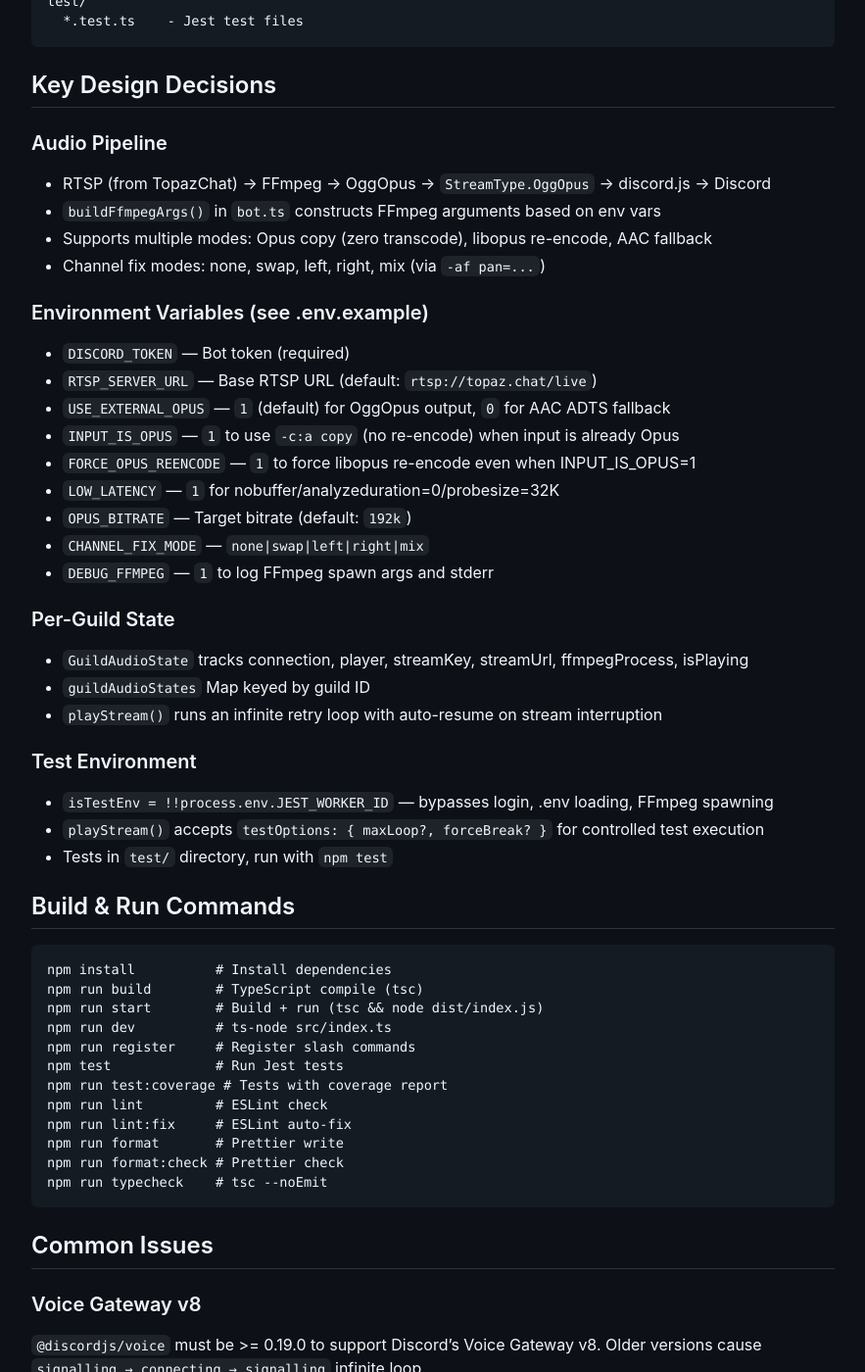
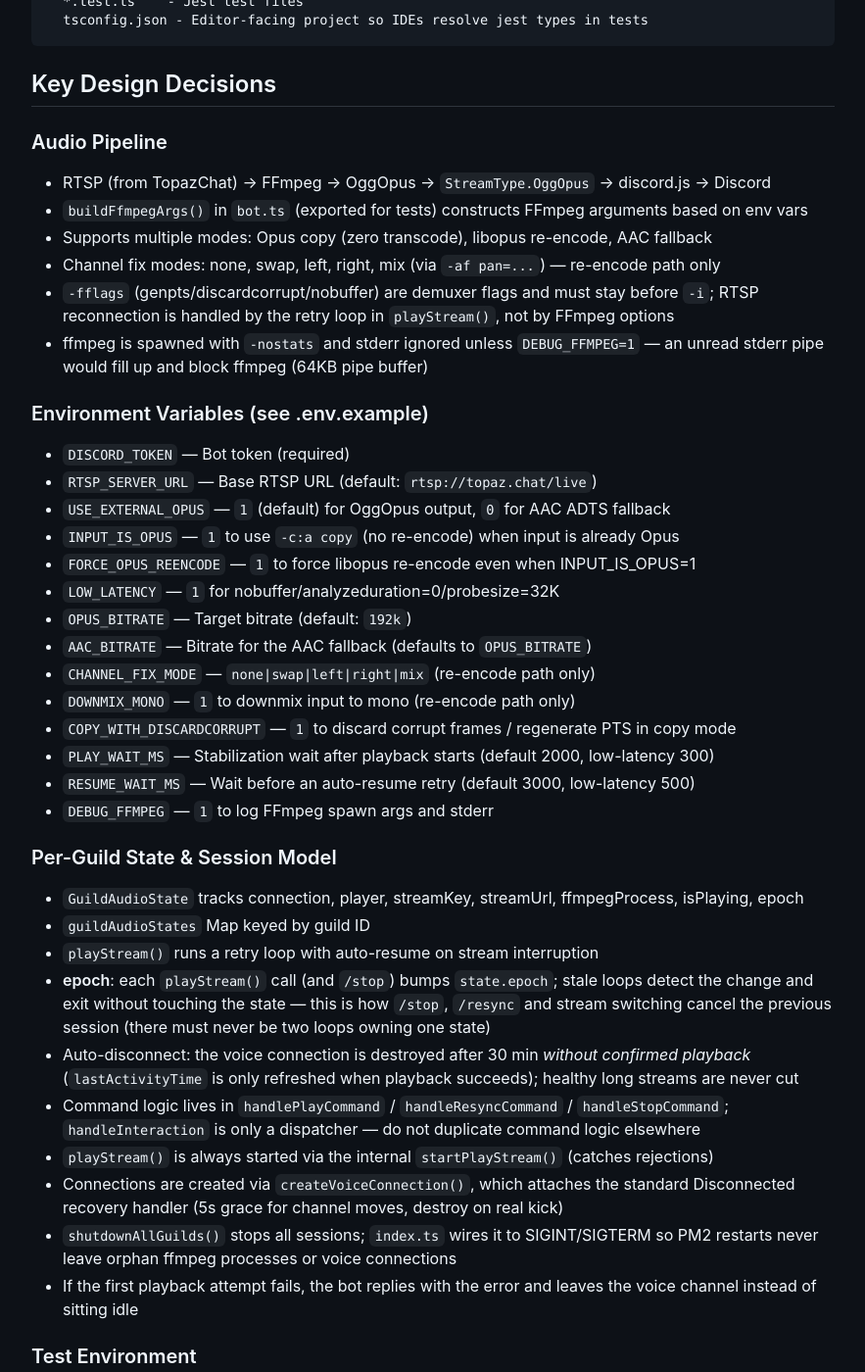
Before and after one commit to emerauda/TopazBot, a Jekyll site: the page built from CLAUDE.md, in a window 1280 px wide and 1400 px high, scrolled down 1155 px. Shown: the whole window at 98% size, without its empty margins (198-1081 px from the left). Built offline with Jekyll 4.4.1, drawn with Linux system fonts in a browser that asks for light colours; our own code applies the rules of GitHub Pages for plain Markdown files; some of the changed text lies outside the part shown.

Commit message:
docs: refresh documentation and CI for the current architecture
- Document playback behavior (auto-resume, 30-min auto-disconnect,
  stream switching, failure handling, graceful shutdown) and the
  optional /resync streamkey in both READMEs
- Update version tables, env var tables, and minimum npm version;
  point coverage links at Codecov; fix CONTRIBUTING links; describe
  the bot as optimized for TopazChat rather than exclusive to it
- Correct CLAUDE.md branch description (main is the multi-guild
  version) and document the session model and toolchain layout
- English-only repository policy except README-JP.md (.env.example,
  CONTRIBUTING.md, code comments)
- CI: run tests with coverage + Codecov upload in Node.js CI, switch
  to npm ci, drop Node 20 (engines >=22), add typecheck to the lint
  workflow, and enable weekly Dependabot updates

Co-Authored-By: Claude Fable 5 <noreply@anthropic.com>

````diff
--- a/CLAUDE.md
+++ b/CLAUDE.md
@@ -1,48 +1,54 @@
-# CLAUDE.md - AI Assistant Context for TopazBot (FetherBot branch)
+# CLAUDE.md - AI Assistant Context for TopazBot
 
 ## Project Overview
 
-TopazBot is a Discord bot that relays RTSP audio streams from TopazChat to Discord voice channels. This is the **FetherBot branch** — the multi-guild, slash-command version with comprehensive test coverage, linting, and modular architecture.
+TopazBot is a Discord bot that relays RTSP audio streams from TopazChat to Discord voice channels. This is the **main branch** — the multi-guild, slash-command version with comprehensive test coverage, linting, and modular architecture.
 
 ## Branch Architecture
 
-- **FetherBot branch** (this): Multi-guild support, slash commands (`/play`, `/resync`, `/stop`), Jest tests, ESLint + Prettier, modular `bot.ts` + `index.ts` + `register.ts`
-- **main branch**: Single-guild, hardcoded stream keys (`play1`–`play4`), auto-join via `voiceStateUpdate`, no tests — a separate deployment
+- **main branch** (this): Multi-guild support, slash commands (`/play`, `/resync`, `/stop`), Jest tests, ESLint + Prettier, modular `bot.ts` + `index.ts` + `register.ts`
+- **FetherBot branch**: Legacy single-guild version (v1.2.x) with hardcoded stream keys (`play1`–`play4`), auto-join via `voiceStateUpdate`, no tests — kept for a separate deployment, not the source of truth
 
 ## Tech Stack
 
 | Component | Version |
 |---|---|
 | Node.js | 22.x (.nvmrc: v22.17.0) |
-| TypeScript | ^5.9.3 (ES2020 / CommonJS) |
-| discord.js | ^14.25.1 |
+| TypeScript | ^6.0.3 (ES2020 / CommonJS) |
+| discord.js | ^14.26.5 |
 | @discordjs/voice | ^0.19.2 (Voice Gateway v8) |
 | @discordjs/opus | ^0.10.0 |
-| @snazzah/davey | ^0.1.10 (DAVE encryption) |
+| @snazzah/davey | ^0.1.12 (DAVE encryption) |
 | sodium-native | ^5.1.0 |
 | FFmpeg | system-installed (libopus required) |
-| Jest | ^30.2.0 (ts-jest) |
-| ESLint | ^9.37.0 (flat config) |
-| Prettier | ^3.6.2 |
+| Jest | ^30.4.2 (ts-jest) |
+| ESLint | ^10.7.0 (flat config) |
+| Prettier | ^3.9.5 |
 
 ## Project Structure
 
 ```
 src/
-  index.ts     - Entry point: Client setup, .env loading, event listeners, login
+  index.ts     - Entry point: Client setup, event listeners, login, graceful shutdown
   bot.ts       - Core logic: FFmpeg pipeline, playStream(), handleInteraction(), GuildAudioState
   register.ts  - Slash command registration script
+  env.ts       - Shared .env loader (no dotenv dependency)
 test/
   *.test.ts    - Jest test files
+  tsconfig.json - Editor-facing project so IDEs resolve jest types in tests
 ```
 
 ## Key Design Decisions
 
 ### Audio Pipeline
 - RTSP (from TopazChat) → FFmpeg → OggOpus → `StreamType.OggOpus` → discord.js → Discord
-- `buildFfmpegArgs()` in `bot.ts` constructs FFmpeg arguments based on env vars
+- `buildFfmpegArgs()` in `bot.ts` (exported for tests) constructs FFmpeg arguments based on env vars
 - Supports multiple modes: Opus copy (zero transcode), libopus re-encode, AAC fallback
-- Channel fix modes: none, swap, left, right, mix (via `-af pan=...`)
+- Channel fix modes: none, swap, left, right, mix (via `-af pan=...`) — re-encode path only
+- `-fflags` (genpts/discardcorrupt/nobuffer) are demuxer flags and must stay before `-i`;
+  RTSP reconnection is handled by the retry loop in `playStream()`, not by FFmpeg options
+- ffmpeg is spawned with `-nostats` and stderr ignored unless `DEBUG_FFMPEG=1` — an unread
+  stderr pipe would fill up and block ffmpeg (64KB pipe buffer)
 
 ### Environment Variables (see .env.example)
 - `DISCORD_TOKEN` — Bot token (required)
@@ -52,13 +58,32 @@ test/
 - `FORCE_OPUS_REENCODE` — `1` to force libopus re-encode even when INPUT_IS_OPUS=1
 - `LOW_LATENCY` — `1` for nobuffer/analyzeduration=0/probesize=32K
 - `OPUS_BITRATE` — Target bitrate (default: `192k`)
-- `CHANNEL_FIX_MODE` — `none|swap|left|right|mix`
+- `AAC_BITRATE` — Bitrate for the AAC fallback (defaults to `OPUS_BITRATE`)
+- `CHANNEL_FIX_MODE` — `none|swap|left|right|mix` (re-encode path only)
+- `DOWNMIX_MONO` — `1` to downmix input to mono (re-encode path only)
+- `COPY_WITH_DISCARDCORRUPT` — `1` to discard corrupt frames / regenerate PTS in copy mode
+- `PLAY_WAIT_MS` — Stabilization wait after playback starts (default 2000, low-latency 300)
+- `RESUME_WAIT_MS` — Wait before an auto-resume retry (default 3000, low-latency 500)
 - `DEBUG_FFMPEG` — `1` to log FFmpeg spawn args and stderr
 
-### Per-Guild State
-- `GuildAudioState` tracks connection, player, streamKey, streamUrl, ffmpegProcess, isPlaying
+### Per-Guild State & Session Model
+- `GuildAudioState` tracks connection, player, streamKey, streamUrl, ffmpegProcess, isPlaying, epoch
 - `guildAudioStates` Map keyed by guild ID
-- `playStream()` runs an infinite retry loop with auto-resume on stream interruption
+- `playStream()` runs a retry loop with auto-resume on stream interruption
+- **epoch**: each `playStream()` call (and `/stop`) bumps `state.epoch`; stale loops detect the
+  change and exit without touching the state — this is how `/stop`, `/resync` and stream
+  switching cancel the previous session (there must never be two loops owning one state)
+- Auto-disconnect: the voice connection is destroyed after 30 min *without confirmed playback*
+  (`lastActivityTime` is only refreshed when playback succeeds); healthy long streams are never cut
+- Command logic lives in `handlePlayCommand` / `handleResyncCommand` / `handleStopCommand`;
+  `handleInteraction` is only a dispatcher — do not duplicate command logic elsewhere
+- `playStream()` is always started via the internal `startPlayStream()` (catches rejections)
+- Connections are created via `createVoiceConnection()`, which attaches the standard
+  Disconnected recovery handler (5s grace for channel moves, destroy on real kick)
+- `shutdownAllGuilds()` stops all sessions; `index.ts` wires it to SIGINT/SIGTERM so
+  PM2 restarts never leave orphan ffmpeg processes or voice connections
+- If the first playback attempt fails, the bot replies with the error and leaves the
+  voice channel instead of sitting idle
 
 ### Test Environment
 - `isTestEnv = !!process.env.JEST_WORKER_ID` — bypasses login, .env loading, FFmpeg spawning
@@ -75,12 +100,15 @@ npm run dev          # ts-node src/index.ts
 npm run register     # Register slash commands
 npm test             # Run Jest tests
 npm run test:coverage # Tests with coverage report
-npm run lint         # ESLint check
-npm run lint:fix     # ESLint auto-fix
-npm run format       # Prettier write
-npm run format:check # Prettier check
-npm run typecheck    # tsc --noEmit
+npm run lint         # ESLint check (src + test)
+npm run lint:fix     # ESLint auto-fix (src + test)
+npm run format       # Prettier write (src + test)
+npm run format:check # Prettier check (src + test)
+npm run typecheck    # tsc --noEmit -p tsconfig.eslint.json (src + test + configs)
 ```
+
+Note: `tsconfig.json` is the build config (src only); `tsconfig.eslint.json` extends it to
+cover tests and config files for linting/type-checking.
 
 ## Common Issues
 
@@ -91,12 +119,12 @@ npm run typecheck    # tsc --noEmit
 FFmpeg must have `libopus` encoder. Verify: `ffmpeg -encoders 2>/dev/null | grep libopus`
 
 ### DAVE Encryption
-Discord requires DAVE (Discord Audio Video Encryption). `@snazzah/davey` ^0.1.10 provides this.
+Discord requires DAVE (Discord Audio Video Encryption). `@snazzah/davey` ^0.1.12 provides this.
 
 ## Coding Conventions
 
 - Strict TypeScript (`"strict": true`)
 - ESLint flat config (`eslint.config.ts`) + Prettier
-- No dotenv package — custom .env loader inlined in both `bot.ts` and `index.ts`
+- No dotenv package — shared custom loader in `src/env.ts` (`loadEnvFile()`)
 - Exported functions and types for testability
-- PM2 for production deployment
+- PM2 for production deployment (graceful shutdown handled via SIGINT/SIGTERM)
````
Also changed, not shown: README-JP.md (+31 -16 lines), README.md (+32 -17 lines), .circleci/config.yml, .github/CONTRIBUTING.md, .github/dependabot.yml (added), .github/workflows/lint.yml, .github/workflows/node.js.yml, 1 other file.
